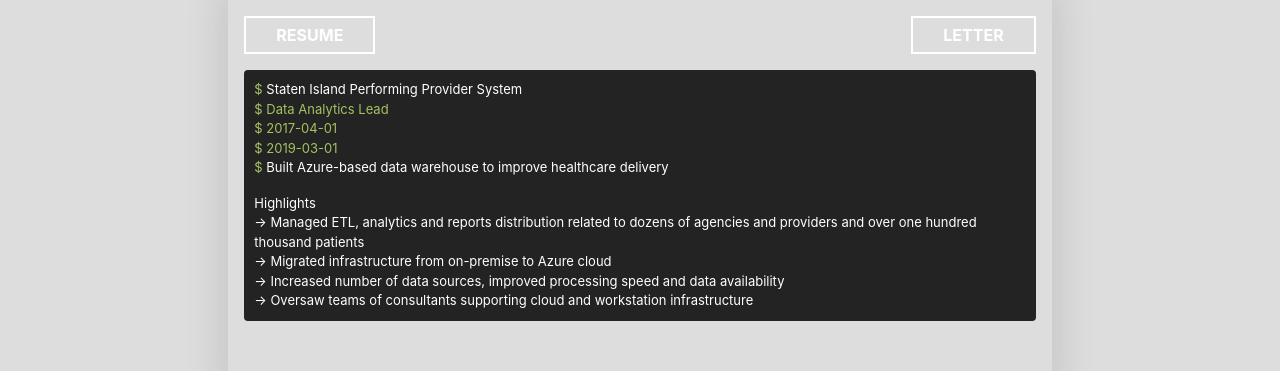
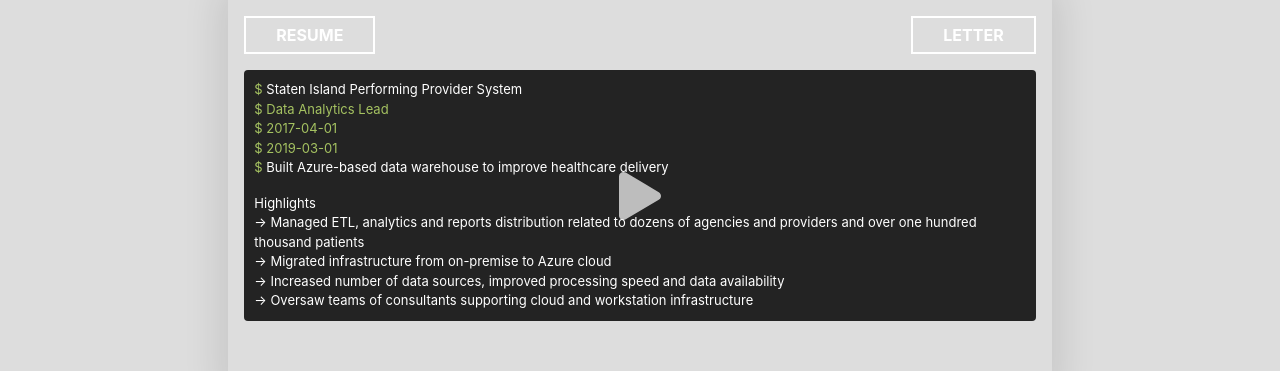
Before and after one commit to CrazyPythonLover1/Client-Anatoly-s-Personal-Website, a React (Create React App) app: page / in a window 1280 px wide. Shown: the part 230-601 px from the top of the page. Built offline with nearby package versions, Linux system fonts and the light colour scheme.

Commit message:
play icon and put it to the center

```diff
--- a/src/components/Homepage/Work/Work.css
+++ b/src/components/Homepage/Work/Work.css
@@ -92,6 +92,19 @@
     width: 100%;
 }
 
+.btn-play-pause{
+    position: absolute;
+    top: 50%;
+    left: 50%;
+    transform: translate(-50%,-50%);
+}
+
+#work .btn-play-pause .svg-inline--fa{
+    font-size: 3rem;
+    opacity: .7;
+}
+
+
 #work p{
     margin-bottom: 0 !important;
 }
@@ -106,6 +119,7 @@
 }
 
 #work > .info{
+    position: relative;
     background-color: #232323;
     color: white;
     padding: 10px 10px;
--- a/src/components/Homepage/Work/Work.js
+++ b/src/components/Homepage/Work/Work.js
@@ -1,5 +1,7 @@
 import React from 'react';
 import './Work.css';
+import { FontAwesomeIcon } from '@fortawesome/react-fontawesome';
+import { faPlay } from '@fortawesome/free-solid-svg-icons';
 
 const Work = ({work}) => {
     console.log(work)
@@ -11,6 +13,7 @@
                 <span className="or"> or </span>
             </div>
             <div className="info">
+                <div className="btn-play-pause"> <FontAwesomeIcon icon={faPlay} /> </div>
                 <span className="company"> <span> $ </span> {work?.company} </span>
                 <span className="position"> <span> $ </span> {work?.position} </span>
                 {work?.startDate && <span className="date"> <span> $ </span> {work?.startDate} </span>}
```
